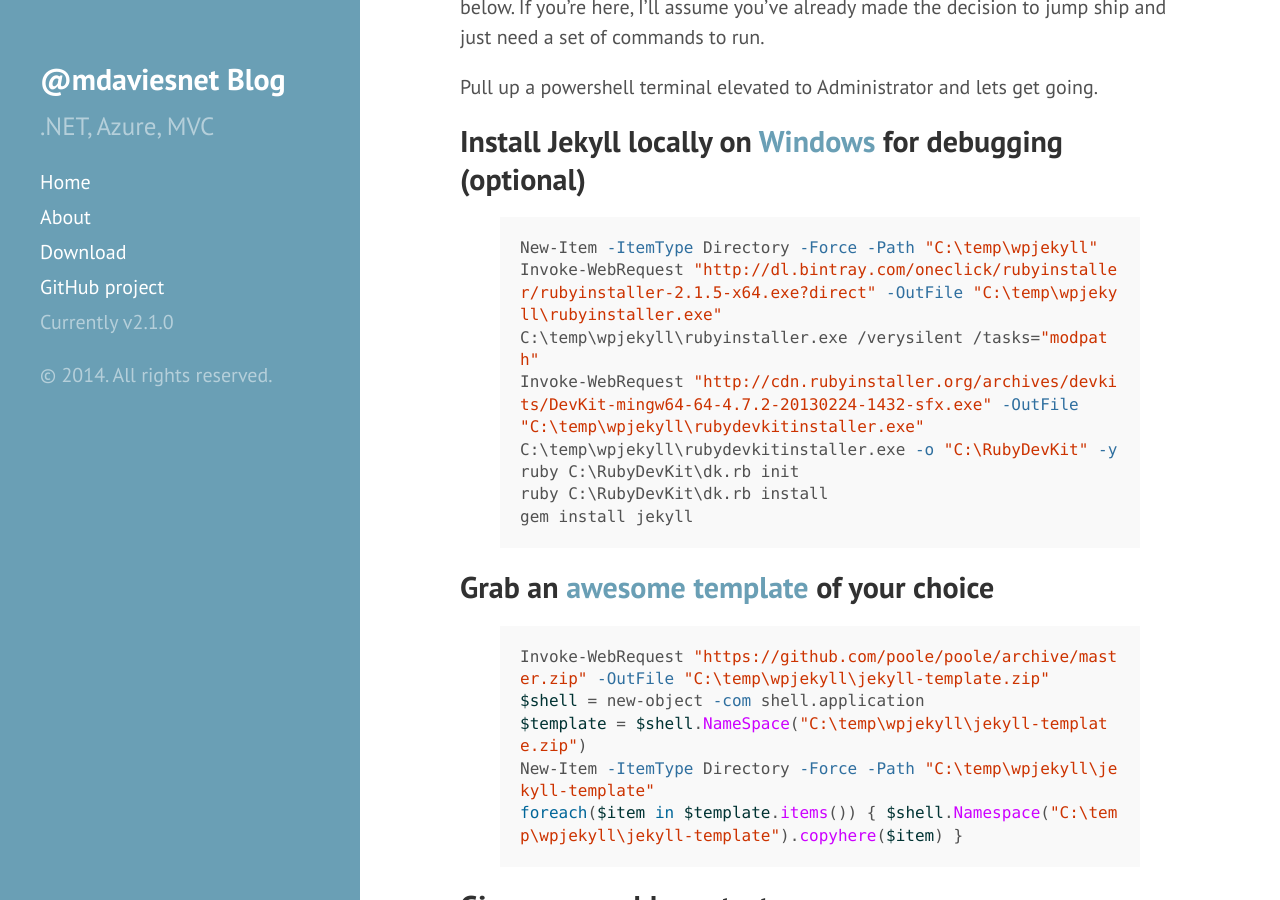
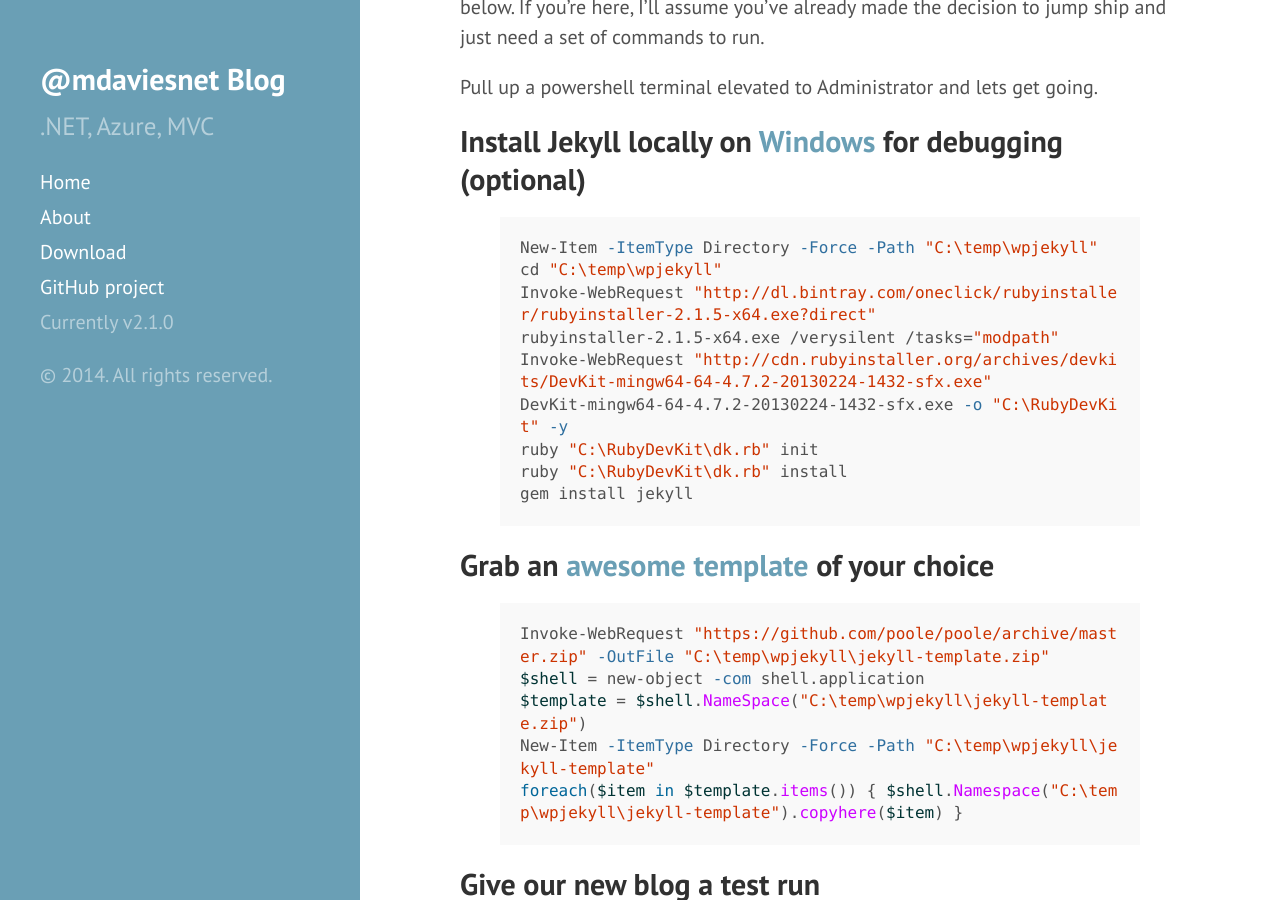
Before and after one commit to MattDavies/mattdavies.github.io, a Jekyll site: the page built from _posts/2014-11-27-migrating-wpjekyll.md, in a window 1280 px wide and 900 px high, scrolled down 328 px. Built offline with Jekyll 4.4.1, drawn with Linux system fonts in a browser that asks for light colours; comment, search, counter and statistics services are not loaded.

Commit message:
Tweaking code paths and experimenting with syntax highlighting

```diff
--- a/_posts/2014-11-27-migrating-wpjekyll.md
+++ b/_posts/2014-11-27-migrating-wpjekyll.md
@@ -11,12 +11,13 @@
 ---
 {% highlight powershell %}
 New-Item -ItemType Directory -Force -Path "C:\temp\wpjekyll"
-Invoke-WebRequest "http://dl.bintray.com/oneclick/rubyinstaller/rubyinstaller-2.1.5-x64.exe?direct" -OutFile "C:\temp\wpjekyll\rubyinstaller.exe"
-C:\temp\wpjekyll\rubyinstaller.exe /verysilent /tasks="modpath"
-Invoke-WebRequest "http://cdn.rubyinstaller.org/archives/devkits/DevKit-mingw64-64-4.7.2-20130224-1432-sfx.exe" -OutFile "C:\temp\wpjekyll\rubydevkitinstaller.exe"
-C:\temp\wpjekyll\rubydevkitinstaller.exe -o "C:\RubyDevKit" -y
-ruby C:\RubyDevKit\dk.rb init
-ruby C:\RubyDevKit\dk.rb install
+cd "C:\temp\wpjekyll"
+Invoke-WebRequest "http://dl.bintray.com/oneclick/rubyinstaller/rubyinstaller-2.1.5-x64.exe?direct"
+rubyinstaller-2.1.5-x64.exe /verysilent /tasks="modpath"
+Invoke-WebRequest "http://cdn.rubyinstaller.org/archives/devkits/DevKit-mingw64-64-4.7.2-20130224-1432-sfx.exe"
+DevKit-mingw64-64-4.7.2-20130224-1432-sfx.exe -o "C:\RubyDevKit" -y
+ruby "C:\RubyDevKit\dk.rb" init
+ruby "C:\RubyDevKit\dk.rb" install
 gem install jekyll
 {% endhighlight %}
 
```
